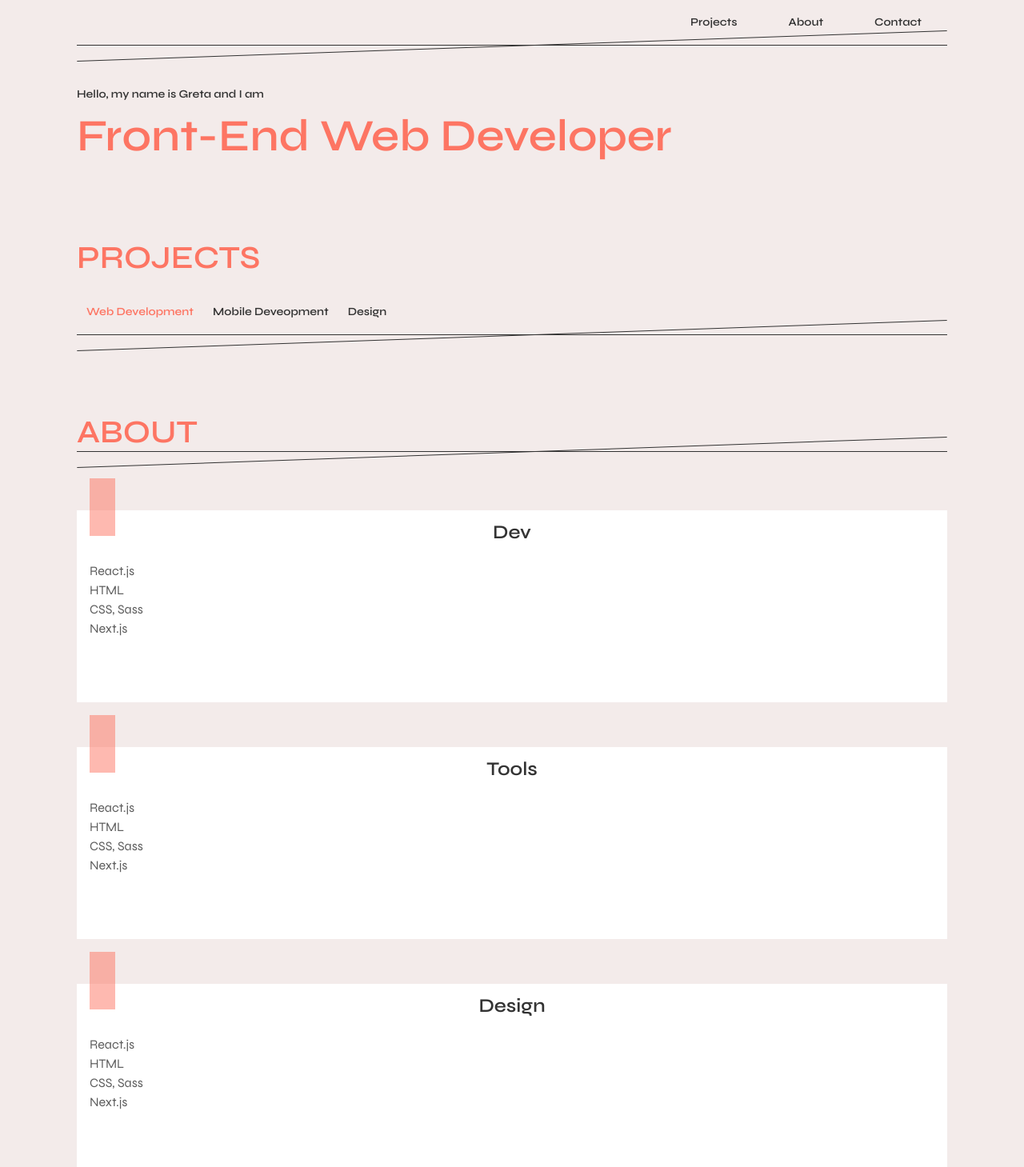
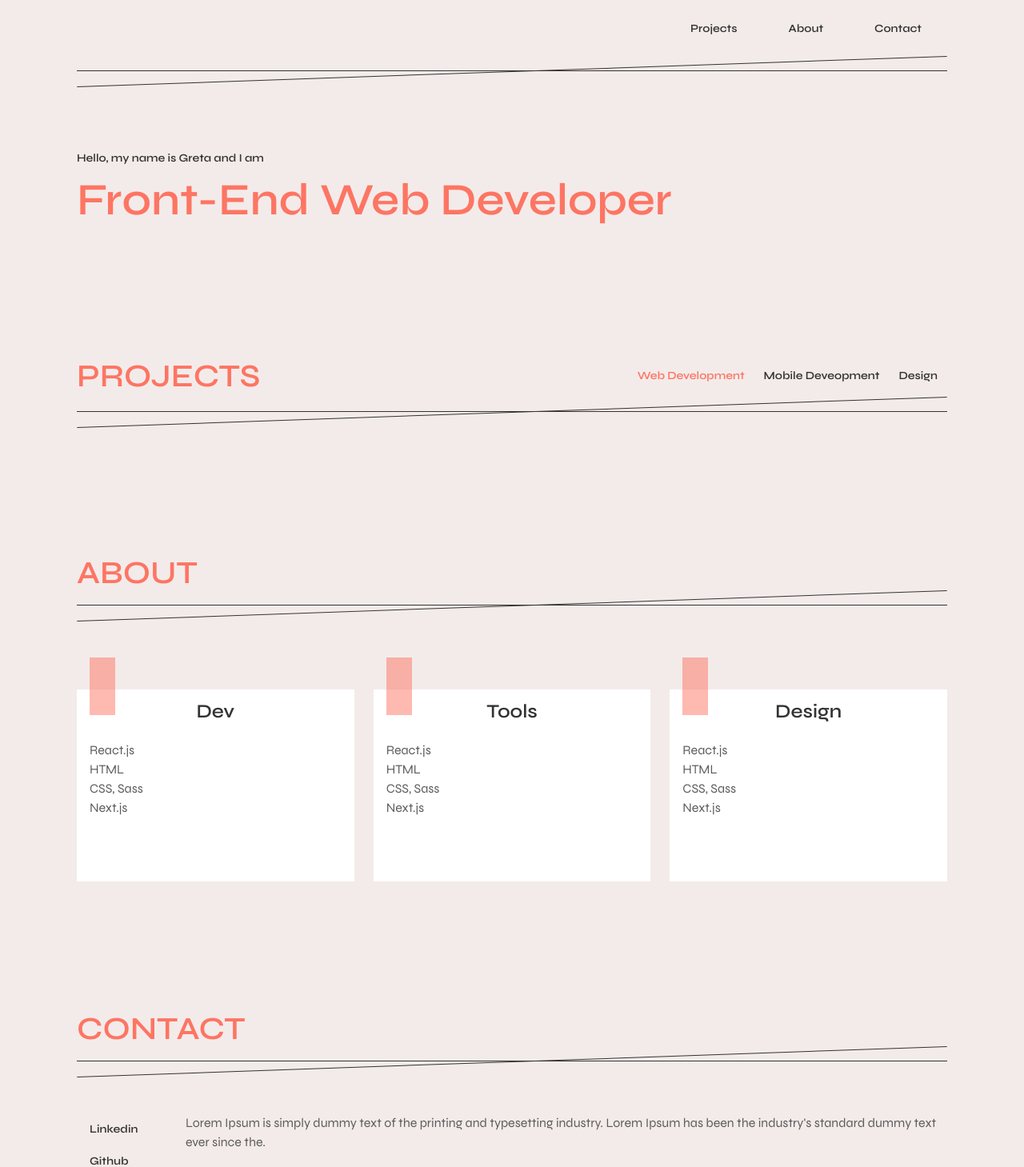
Before and after one commit to GretaVait/portfolio, a Next.js app: page / in a window 1280 px wide. Shown: the top 1459 px of the page at 80% size. Built offline with nearby package versions, Linux system fonts and the light colour scheme.

Commit message:
tablet breakpoint styling

```diff
--- a/sections/Projects.jsx
+++ b/sections/Projects.jsx
@@ -6,6 +6,8 @@ const Projects = () => {
   return (
     <section className="projects">
       <div className="container">
+
+        <div className="projects__wrapper">
           <h2 className="projects__title">Projects</h2>
 
           <div className="projects__filter">
@@ -19,6 +21,7 @@ const Projects = () => {
               <h5>Design</h5>
             </div>
           </div>
+        </div>
 
         <Seperator />
       </div>
--- a/styles/base/_base.sass
+++ b/styles/base/_base.sass
@@ -10,6 +10,8 @@ body
 
 section
   padding: 4.8rem 0
+  @media screen and ( min-width: 768px )
+    padding: 8rem 0
 
 .container
   padding: 0 1.6rem
--- a/styles/base/_utilities.sass
+++ b/styles/base/_utilities.sass
@@ -10,6 +10,11 @@
   @include transition(opacity)
 
 .seperator
+  padding-bottom: 1.2rem
+  padding-top: 1.2rem
+  @media screen and ( min-width: 1000px )
+    padding-bottom: 1.6rem
+    padding-top: 1.6rem
   &__line
     &:nth-child(1), &:nth-child(2)
       width: 100%
--- a/styles/components/_header.sass
+++ b/styles/components/_header.sass
@@ -4,6 +4,8 @@
   &__wrapper
     @include flex($align: center, $justify: space-between)
     padding: 1.6rem 0
+    @media screen and ( min-width: 768px )
+      padding: 2.4rem 0
 
   &__navigation
     @include flex()
--- a/styles/sections/_about.sass
+++ b/styles/sections/_about.sass
@@ -1,7 +1,12 @@
 .about
 
   &__title
-    padding-bottom: 1.6rem
+    @media screen and ( min-width: 768px )
+      margin-bottom: 3.2rem
+
+  &__list
+    @media screen and ( min-width: 768px )
+      @include flex($justify: space-between)
 
   &__card
     position: relative
@@ -9,6 +14,8 @@
     margin-top: 5.6rem
     padding: 1.6rem
     min-height: 24rem
+    @media screen and ( min-width: 768px )
+      width: calc(( 100% / 3 ) - 1.6rem)
 
     &::after
       content: ''
--- a/styles/sections/_contact.sass
+++ b/styles/sections/_contact.sass
@@ -2,6 +2,8 @@
 
   &__title
     margin-bottom: 3.2rem
+    @media screen and ( min-width: 768px )
+      margin-bottom: 4.8rem
 
   &__wrapper
     @include flex()
@@ -11,9 +13,9 @@
 
     &__item
       a
-        display: inline-bloc
+        display: inline-block
         position: relative
-        padding: 0 1.6rem
+        padding: .8rem 1.6rem
         @media (hover: hover)
           &:hover
             &::after
@@ -28,6 +30,7 @@
     font-weight: 600
     font-size: 1.6rem
     margin-top: 1.6rem
+    text-decoration: underline
     @include transition(color)
     @media (hover: hover)
       &:hover
--- a/styles/sections/_projects.sass
+++ b/styles/sections/_projects.sass
@@ -1,7 +1,13 @@
 .projects
+
+  &__wrapper
+    @media screen and ( min-width: 768px )
+      @include flex($align: center, $justify: space-between)
 
   &__title
     margin-bottom: 1.6rem
+    @media screen and ( min-width: 768px )
+      margin-bottom: 0
 
   &__filter
     @include flex()
```
Lines whose indentation alone changed are shown as unchanged.
